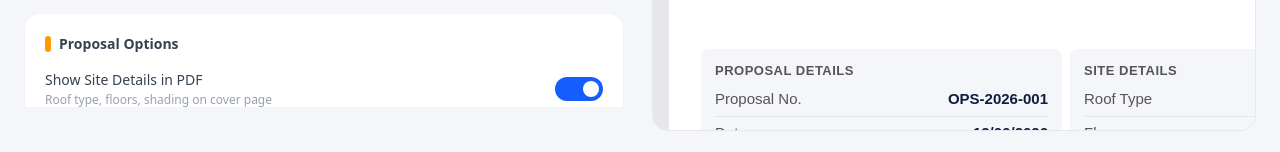
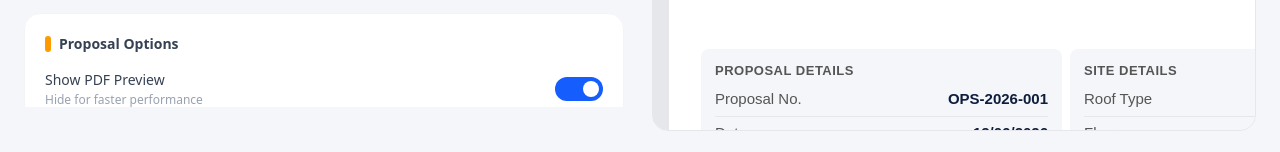
Before and after one commit to Kisan08/omkar-power-solutions, a Next.js app: page /quote in a window 1280 px wide. Shown: the part 680-832 px from the top of the page. Built offline with nearby package versions, Linux system fonts and the light colour scheme.

Commit message:
Latest quote page

```diff
--- a/app/quote/page.tsx
+++ b/app/quote/page.tsx
@@ -1002,7 +1002,7 @@ function QuotePageInner() {
             <h2 className="text-sm font-semibold text-gray-700 mb-4 flex items-center gap-2">
               <span className="w-1.5 h-4 rounded bg-amber-500 inline-block" />Proposal Options
             </h2>
-            <div className="flex items-center justify-between mb-3">
+            {/* <div className="flex items-center justify-between mb-3">
               <div>
                 <p className="text-sm font-medium text-gray-700">Show Site Details in PDF</p>
                 <p className="text-xs text-gray-400 mt-0.5">Roof type, floors, shading on cover page</p>
@@ -1011,7 +1011,7 @@ function QuotePageInner() {
                 className={`w-12 h-6 rounded-full transition-all relative ${showSiteDetails ? 'bg-blue-600' : 'bg-gray-200'}`}>
                 <span className={`absolute top-1 w-4 h-4 rounded-full bg-white transition-all ${showSiteDetails ? 'left-7' : 'left-1'}`} />
               </button>
-            </div>
+            </div> */}
             <div className="flex items-center justify-between">
               <div>
                 <p className="text-sm font-medium text-gray-700">Show PDF Preview</p>
```
